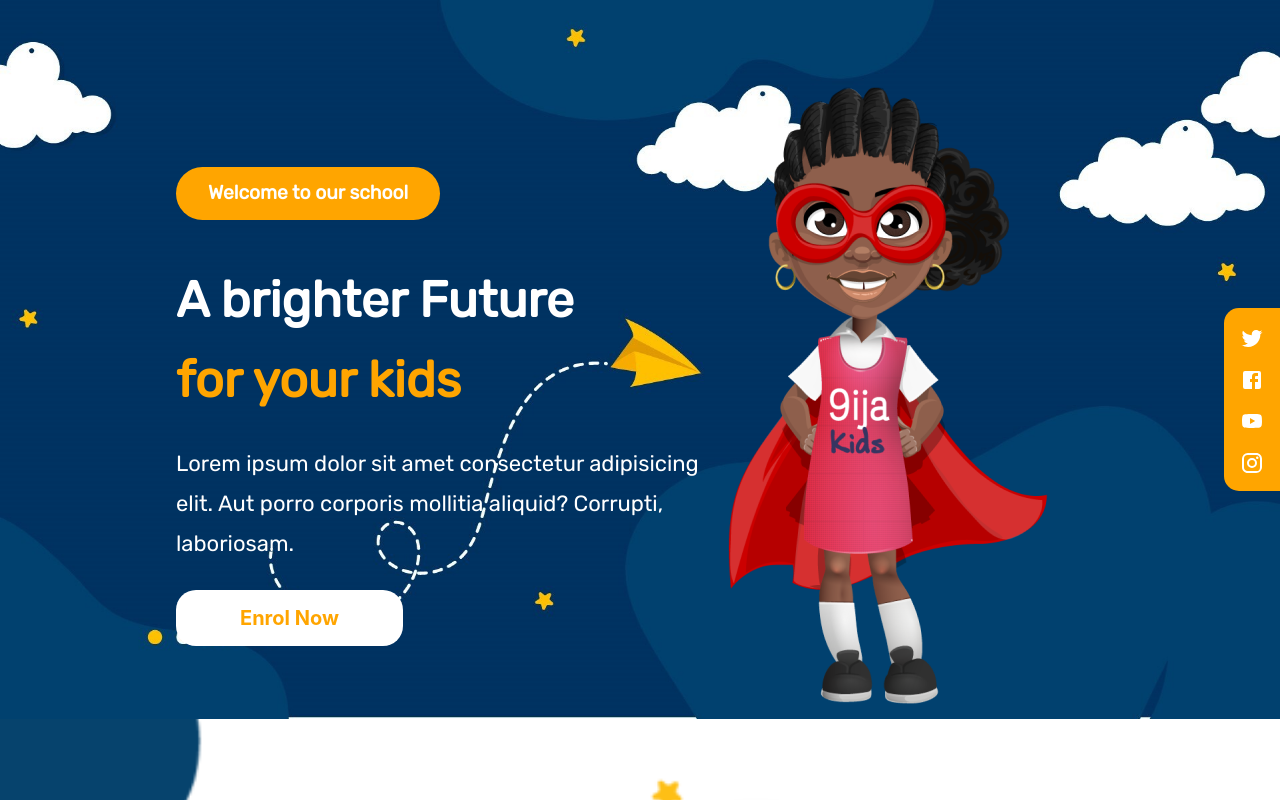
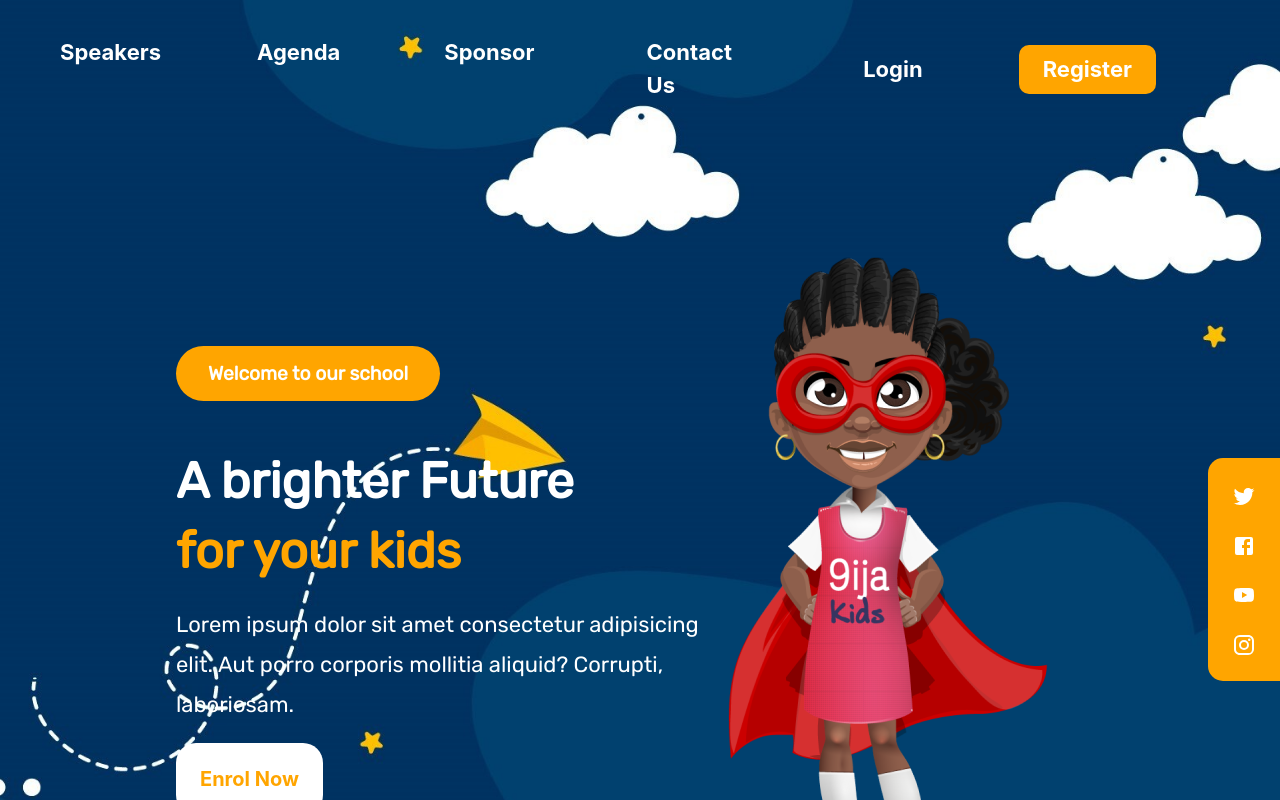
Before and after one commit to doyinDev1/stemfest, a React (Create React App) app: page / in a window 1280 px wide. Shown: the top 800 px of the page. Built offline with nearby package versions, Linux system fonts and the light colour scheme.

Commit message:
Navigation added

```diff
--- a/package.json
+++ b/package.json
@@ -10,7 +10,9 @@
     "@testing-library/jest-dom": "^5.16.2",
     "@testing-library/react": "^12.1.4",
     "@testing-library/user-event": "^13.5.0",
+    "@themesberg/react-bootstrap": "^1.4.1",
     "axios": "^0.26.1",
+    "bootstrap": "^5.1.3",
     "formik": "^2.2.9",
     "formik-stepper": "^2.0.3",
     "framer-motion": "^6.2.8",
--- a/public/index.html
+++ b/public/index.html
@@ -24,6 +24,13 @@
       rel="stylesheet"
     />
 
+    <link
+      rel="stylesheet"
+      href="https://cdn.jsdelivr.net/npm/bootstrap@5.1.1/dist/css/bootstrap.min.css"
+      integrity="sha384-F3w7mX95PdgyTmZZMECAngseQB83DfGTowi0iMjiWaeVhAn4FJkqJByhZMI3AhiU"
+      crossorigin="anonymous"
+    />
+
     <title>STEMFEST APP</title>
   </head>
 
--- /dev/null
+++ b/src/components/CustomButton.js
@@ -0,0 +1,16 @@
+import {Button} from 'react-bootstrap'
+
+const CustomButton = ({onClick, disabled, type, customButtonStyling, titleStyles, title}) => {
+  return (
+    <Button
+        onClick={onClick}
+        disabled={disabled}
+        type={type}
+        style={customButtonStyling}
+    >
+        <span style={titleStyles}>{title}</span>
+    </Button>
+  )
+}
+
+export default CustomButton
--- a/src/components/Details.js
+++ b/src/components/Details.js
@@ -11,7 +11,7 @@
         className="details__Title text-bold mb-6 text-white lg:text-[50px] lg:leading-[80px]"
         dangerouslySetInnerHTML={{ __html: title }}
       ></h1>
-      <p className="details__About text-white leading-10 md:px-0 md:min-w-0 md:pr-4 lg:pr-0 lg:text-[22px]">
+      <p className="details__About  leading-10 md:px-0 md:min-w-0 md:pr-4 lg:pr-0 lg:text-[22px]">
         {about}
       </p>
       <div className="details__Link header__Link relative mt-10">
--- a/src/components/Navbar.js
+++ b/src/components/Navbar.js
@@ -1,64 +1,56 @@
-import { Nav, Navbar } from 'react-bootstrap'
-import Logo from '../components/Logo';
-import { Link } from 'react-router-dom';
-import CustomButton from '../components/CustomButton';
+import React, { useState } from "react";
+// import { Button, Navbar, Container } from "react-bootstrap";
 
+import { Nav, Navbar, Container } from "react-bootstrap";
 
-const NavHeader = () => {
-
+export default (props) => {
   return (
-    <div className='px-3 py-3 py-sm-3 py-lg-1 position-sticky sticky-top bg-white border'>
-			<Navbar collapseOnSelect bg='white' expand='xl' className='w-100'>
-				<Navbar.Brand as={Link} to='/'>
-                <Logo height="45"/>
-				</Navbar.Brand>
-				<Navbar.Toggle aria-controls='basic-navbar-nav' />
-				<Navbar.Collapse id='basic-navbar-nav'>
-					<Nav className='d-md-flex flex-fill justify-content-md-center'>
-						<Nav.Link activeClassName="active" as={Link} to='/' className='px-2 px-sm-2 px-lg-3 py-2'>
-							Home
+    <Navbar className="absolute  mt-[20px]" expand="sm" collapseOnSelect>
+      <Container className="text-white min-w-[95vw]">
+        <Navbar.Toggle className="coloring" />
+        <Navbar.Collapse>
+          <Nav className="mx-auto">
+            <Nav.Link
+              href="#blog"
+              className="mx-5 text-white font-bold text-[22px] px-0"
+            >
+              Speakers
             </Nav.Link>
             <Nav.Link
-							as={Link}
-							to='/'
-							className='px-2 px-sm-2 px-lg-3 py-2'>
-							What we do
+              href="#about-us"
+              className="mx-5 text-white font-bold text-[22px] px-0 "
+            >
+              Agenda
             </Nav.Link>
             <Nav.Link
-							as={Link}
-							to='/'
-							className='px-2 px-sm-2 px-lg-3 py-2'>
-							Benefits
+              href="#about-us"
+              className="mx-5 text-white font-bold text-[22px]"
+            >
+              Sponsor
             </Nav.Link>
             <Nav.Link
-							as={Link}
-							to='/'
-							className='px-2 px-sm-2 px-lg-3 py-2'>
-							Contact
+              href="#contact-us"
+              className="mx-5 text-white font-bold text-[22px] relative z-10"
+            >
+              Contact Us
+            </Nav.Link>
+          </Nav>
+          <Nav className=" mx-auto">
+            <Nav.Link
+              href="#blog"
+              className="mx-5 text-white font-bold text-[22px] px-0"
+            >
+              Login
             </Nav.Link>
             <Nav.Link
-							as={Link}
-							to='/'
-							className='px-2 px-sm-2 px-lg-3 py-2'>
-							Demo
+              href="#about-us"
+              className="mx-5 text-white font-bold text-[22px] px-4 rounded-[10px] bg-yellow"
+            >
+              Register
             </Nav.Link>
           </Nav>
-					<div className='px-2 px-sm-2 px-lg-3 py-2'>
-                        <Link to='/login'>
-                            <CustomButton title="Login" customButtonStyling={customButtonStyling}/>
-						</Link>
-					</div>
         </Navbar.Collapse>
+      </Container>
     </Navbar>
-		</div>
-  )
-}
-
-export default NavHeader
-
-const customButtonStyling = {
-    background: "var(--white)",
-    color: "var(--white)",
-    border: "1px solid var(--red)",
-    padding: ".5rem 2rem",
-}
+  );
+};
--- a/src/components/Services.js
+++ b/src/components/Services.js
@@ -12,7 +12,7 @@
       <div className="services__Left flex-[0.45] px-6">
         <Details2 title={title} about={about} header={header} />
       </div>
-      <div className="services__Right flex-[0.55] flex flex-wrap md:flex-nowrap justify-center">
+      <div className="services__Right flex-[0.55] flex  md:flex-nowrap justify-center">
         <ServiceOption
           icon={<SportsCricketIcon />}
           title="Outdoor Games"
--- a/src/pages/Home.js
+++ b/src/pages/Home.js
@@ -3,13 +3,13 @@
 import Header from "../components/Header";
 import Services from "../components/Services";
 import Speakers from "../components/Speakers";
-
+import Navbar from "../components/Navbar";
 import homeImg from "../images/assets/Supergirls.png";
 
 const Home = () => {
   return (
     <div className="home">
-      {/* <NavBar /> */}
+      <Navbar />
       <Header
         header="Welcome to our school"
         title="A brighter Future <h2 class='text-yellow'>for your kids</h2>"
--- a/src/styles/Header.css
+++ b/src/styles/Header.css
@@ -1,7 +1,13 @@
 .header {
   background: url("../images/assets/bg-1.jpg") no-repeat;
-  background-position: center;
+  background-position: right;
   background-size: cover;
+  padding-top: 250px;
+  /* padding-bottom: 150px; */
+  /* min-height: 120vh; */
+}
+.header p {
+  color: white;
 }
 
 .header__Link a {
--- a/src/styles/Service.css
+++ b/src/styles/Service.css
@@ -17,5 +17,8 @@
   border-radius: 50%;
   padding: 14px;
 }
-@media screen and (max-width: 992px) {
+@media screen and (max-width: 500px) {
+  .services__Right {
+    flex-wrap: wrap;
+  }
 }
--- a/src/styles/Speaker.css
+++ b/src/styles/Speaker.css
@@ -1,3 +1,5 @@
 .speakers {
   background: url("../images/assets/bg-3.png") no-repeat;
+  background-size: cover;
+  background-position: center;
 }
```
Also changed, not shown: 1 other file (tests, documents, lock files or other folders). Lines whose indentation alone changed are shown as unchanged.
